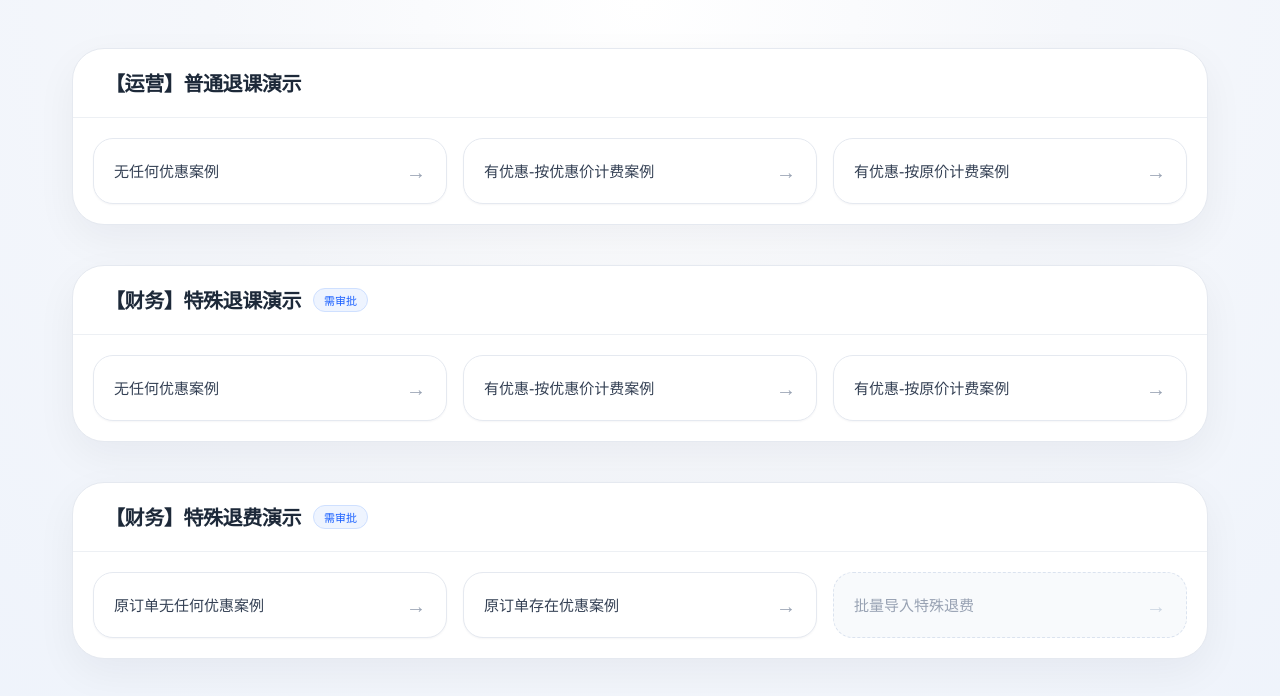
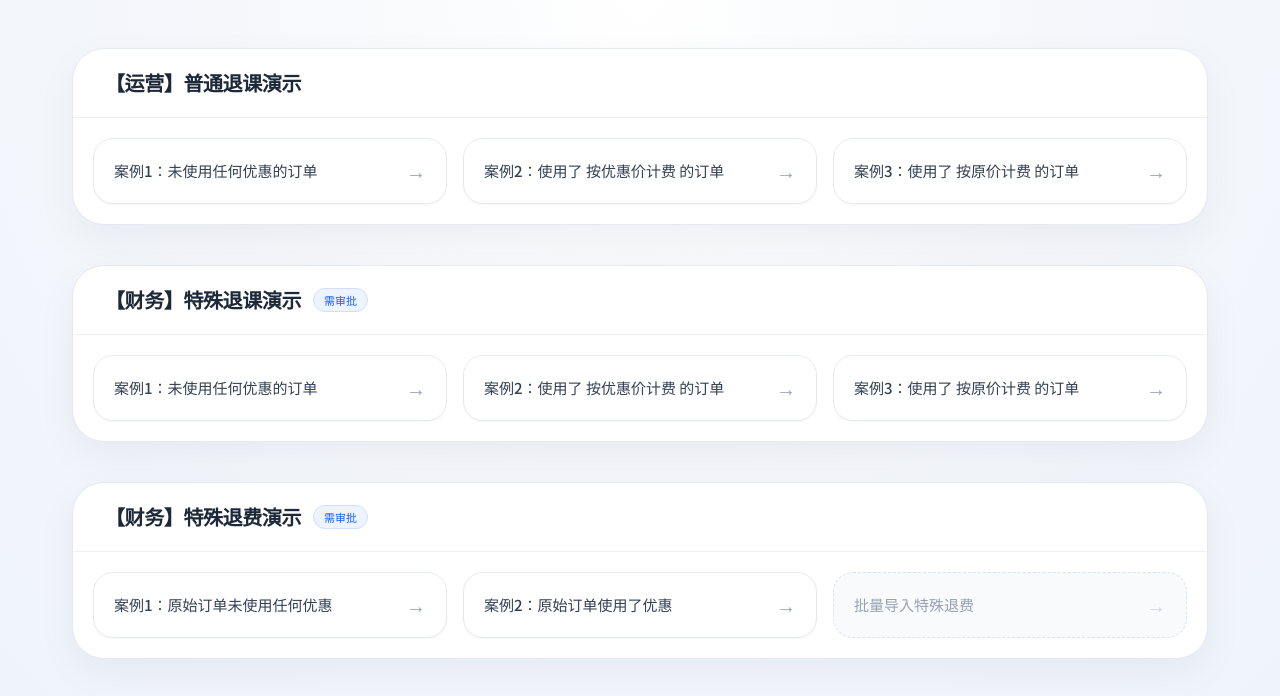
Before and after one commit to qmlangma/jiaowu2, a React (Vite) app: page / in a window 1280 px wide. Shown: the top 696 px of the page. Built offline with nearby package versions, Linux system fonts and the light colour scheme.

Commit message:
chore: refine refund demo entry copy

```diff
--- a/src/app/App.tsx
+++ b/src/app/App.tsx
@@ -80,12 +80,12 @@ const WITHDRAW_DEMO_CASES: {
   scenario: DemoScenario;
   label: string;
 }[] = [
-  { kind: "operations", scenario: "standard", label: "无任何优惠案例" },
-  { kind: "operations", scenario: "discount_activity", label: "有优惠-按优惠价计费案例" },
-  { kind: "operations", scenario: "discount_original", label: "有优惠-按原价计费案例" },
-  { kind: "finance", scenario: "standard", label: "无任何优惠案例" },
-  { kind: "finance", scenario: "discount_activity", label: "有优惠-按优惠价计费案例" },
-  { kind: "finance", scenario: "discount_original", label: "有优惠-按原价计费案例" },
+  { kind: "operations", scenario: "standard", label: "案例1：未使用任何优惠的订单" },
+  { kind: "operations", scenario: "discount_activity", label: "案例2：使用了 按优惠价计费 的订单" },
+  { kind: "operations", scenario: "discount_original", label: "案例3：使用了 按原价计费 的订单" },
+  { kind: "finance", scenario: "standard", label: "案例1：未使用任何优惠的订单" },
+  { kind: "finance", scenario: "discount_activity", label: "案例2：使用了 按优惠价计费 的订单" },
+  { kind: "finance", scenario: "discount_original", label: "案例3：使用了 按原价计费 的订单" },
 ];
 
 function SectionTitle({ icon: Icon, children }: { icon: typeof FileText; children: string }) {
@@ -504,14 +504,14 @@ export default function App() {
                 onClick={() => openSpecialRefundDemo("standard")}
                 className="group flex w-full items-center justify-between rounded-[20px] border border-[#e5e9f0] bg-white px-4 py-4 text-left text-[15px] font-medium text-[#344054] shadow-[0_1px_2px_rgba(15,23,42,0.04)] transition duration-200 hover:-translate-y-0.5 hover:border-[#cbd5e1] hover:shadow-[0_12px_30px_rgba(15,23,42,0.08)] hover:text-[#165dff] focus-visible:outline-2 focus-visible:outline-offset-[-2px] focus-visible:outline-[#165dff] sm:px-5 sm:py-5"
               >
-                <span className="max-w-[calc(100%-32px)] leading-6">原订单无任何优惠案例</span>
+                <span className="max-w-[calc(100%-32px)] leading-6">案例1：原始订单未使用任何优惠</span>
                 <span aria-hidden="true" className="text-xl font-normal leading-none text-[#98a2b3] transition group-hover:translate-x-1 group-hover:text-[#165dff]">→</span>
               </button>
               <button
                 onClick={() => openSpecialRefundDemo("discount_activity")}
                 className="group flex w-full items-center justify-between rounded-[20px] border border-[#e5e9f0] bg-white px-4 py-4 text-left text-[15px] font-medium text-[#344054] shadow-[0_1px_2px_rgba(15,23,42,0.04)] transition duration-200 hover:-translate-y-0.5 hover:border-[#cbd5e1] hover:shadow-[0_12px_30px_rgba(15,23,42,0.08)] hover:text-[#165dff] focus-visible:outline-2 focus-visible:outline-offset-[-2px] focus-visible:outline-[#165dff] sm:px-5 sm:py-5"
               >
-                <span className="max-w-[calc(100%-32px)] leading-6">原订单存在优惠案例</span>
+                <span className="max-w-[calc(100%-32px)] leading-6">案例2：原始订单使用了优惠</span>
                 <span aria-hidden="true" className="text-xl font-normal leading-none text-[#98a2b3] transition group-hover:translate-x-1 group-hover:text-[#165dff]">→</span>
               </button>
               <button
```
